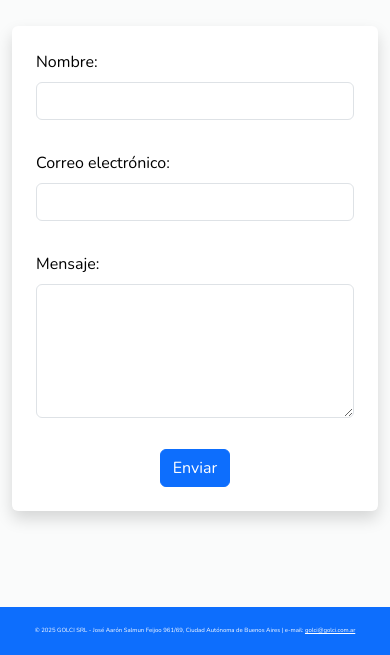
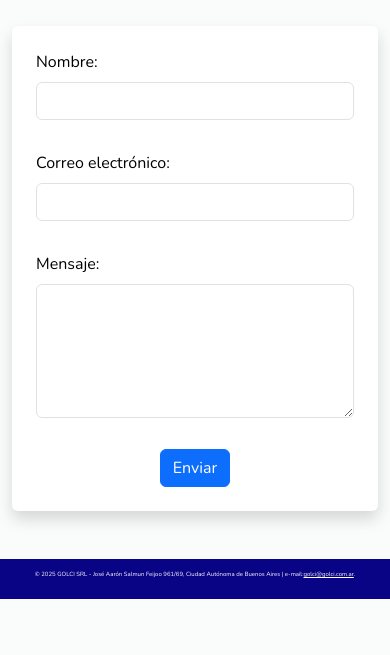
Before and after one commit to sofiarendo/Sitioweb_GOLDMUNDO, a plain HTML site: page pages/contacto.html in a window 390 px wide. Shown: the part 509-1164 px from the top of the page. After the commit the page ends 1108 px from the top, so only its background shows below. Drawn offline with nearby package versions, Linux system fonts and the light colour scheme; a web font is replaced by a local one.

Commit message:
Actualización de estilo con media queries

```diff
--- a/pages/contacto.html
+++ b/pages/contacto.html
@@ -87,11 +87,10 @@
 </main>
 
 <!-- ✅ PIE DE PÁGINA -->
-<footer class="footer-general mt-5 py-4 bg-primary text-white text-center">
-<p class="footer-texto">
-    © 2025 GOLCI SRL - José Aarón Salmun Feijoo 961/69, Ciudad Autónoma de Buenos Aires |
-    e-mail: <a href="mailto:golci@golci.com.ar" class="text-white text-decoration-underline">golci@golci.com.ar</a>
-</p>
+<footer class="footer-general">
+    <p class="footer-texto">
+        © 2025 GOLCI SRL - José Aarón Salmun Feijoo 961/69, Ciudad Autónoma de Buenos Aires | e-mail:<a href="mailto:golci@golci.com.ar">golci@golci.com.ar</a>.
+    </p>
 </footer>
 
 </body>
```
